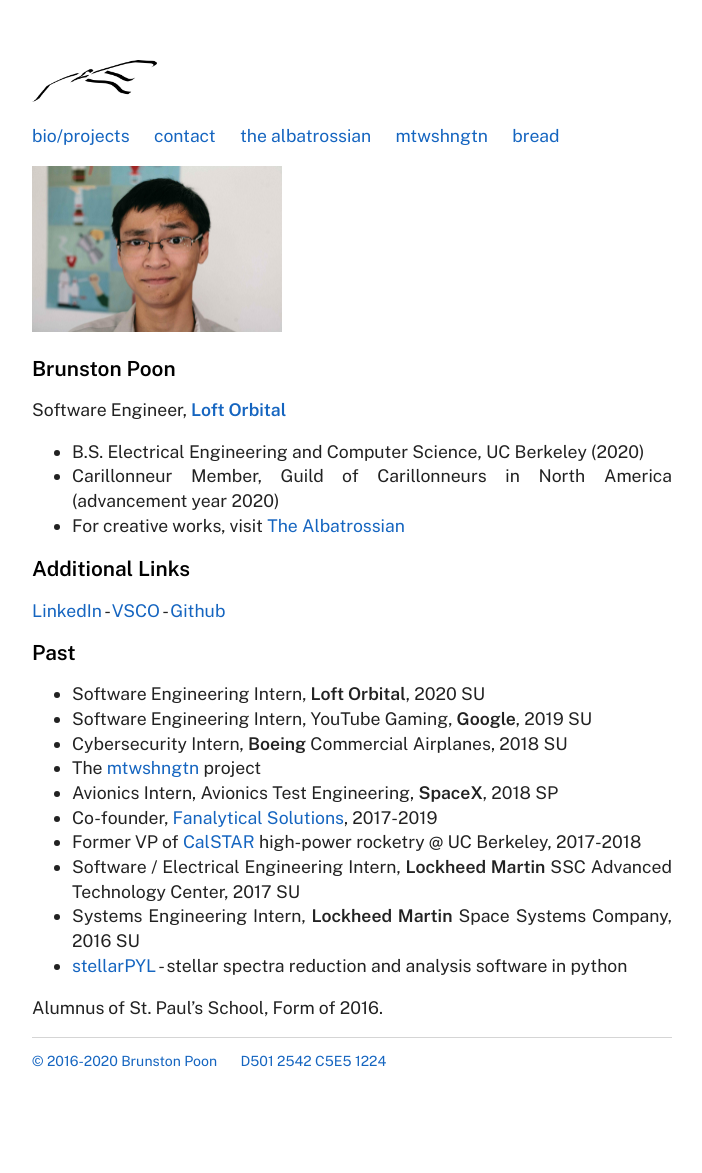
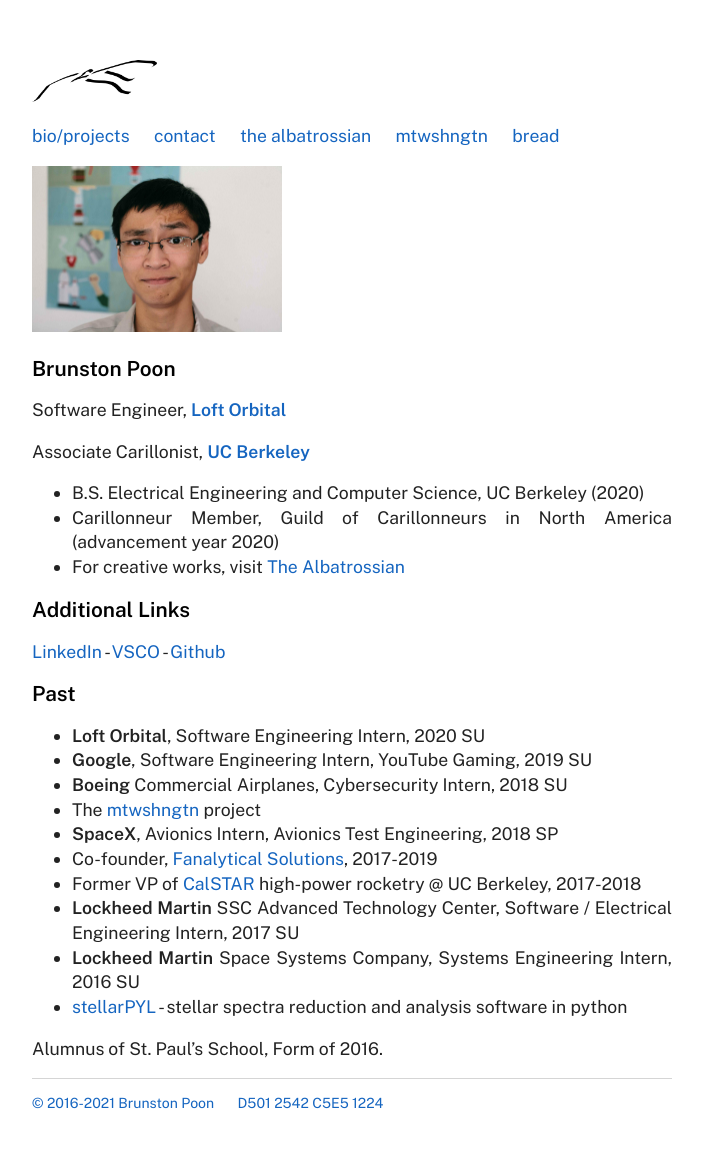
Before and after one commit to brupoon/brunstonio, a Jekyll site: the page built from index.md, in a window 1280 px wide. Shown: the whole page, without its empty margins (288-990 px from the left). Built offline with Jekyll 4.4.1, drawn with Linux system fonts in a browser that asks for light colours; before the commit the page ends 1132 px from its top, so only the background shows below that.

Commit message:
Feb 2021 update

```diff
--- a/_layouts/default.html
+++ b/_layouts/default.html
@@ -23,7 +23,7 @@
 		</div><!-- /.container -->
 		<footer>
     		<ul>
-        		<li><a href="http://brunston.io/">© 2016-2020 Brunston Poon</a>
+        		<li><a href="http://brunston.io/">© 2016-2021 Brunston Poon</a>
 			    <li><a href="/pgp">D501 2542 C5E5 1224</a>
             </ul>
 		</footer>
--- a/index.md
+++ b/index.md
@@ -9,6 +9,8 @@
 =============
 
 Software Engineer, **[Loft Orbital](https://www.loftorbital.com/)**
+
+Associate Carillonist, **[UC Berkeley](https://music.berkeley.edu/sather-tower-carillon/)**
 
 * B.S. Electrical Engineering and Computer Science, UC Berkeley (2020)
 * Carillonneur Member, Guild of Carillonneurs in North America (advancement year 2020)
@@ -22,15 +24,15 @@
 Past
 =================
 
-* Software Engineering Intern, **Loft Orbital**, 2020 SU
-* Software Engineering Intern, YouTube Gaming, **Google**, 2019 SU
-* Cybersecurity Intern, **Boeing** Commercial Airplanes, 2018 SU
+* **Loft Orbital**, Software Engineering Intern, 2020 SU
+* **Google**, Software Engineering Intern, YouTube Gaming, 2019 SU
+* **Boeing** Commercial Airplanes, Cybersecurity Intern, 2018 SU
 * The [mtwshngtn](https://mtwshngtn.github.io/) project
-* Avionics Intern, Avionics Test Engineering, **SpaceX**, 2018 SP
+* **SpaceX**, Avionics Intern, Avionics Test Engineering, 2018 SP
 * Co-founder, [Fanalytical Solutions](http://fanalyticalsolutions.com), 2017-2019
 * Former VP of [CalSTAR](https://stars.berkeley.edu) high-power rocketry @ UC Berkeley, 2017-2018
-* Software / Electrical Engineering Intern, **Lockheed Martin** SSC Advanced Technology Center, 2017 SU
-* Systems Engineering Intern, **Lockheed Martin** Space Systems Company, 2016 SU
+* **Lockheed Martin** SSC Advanced Technology Center, Software / Electrical Engineering Intern, 2017 SU
+* **Lockheed Martin** Space Systems Company, Systems Engineering Intern, 2016 SU
 * [stellarPYL](http://brunston.io/stellarpyl) - stellar spectra reduction and analysis software in python
 
 Alumnus of St. Paul's School, Form of 2016.
```
